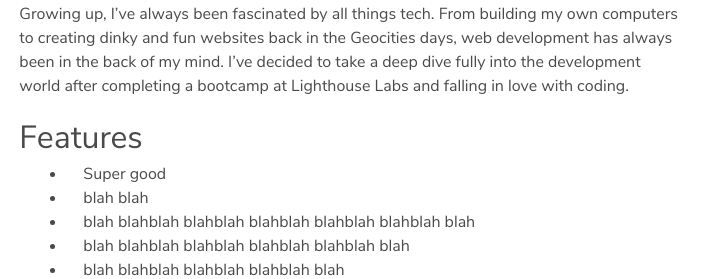
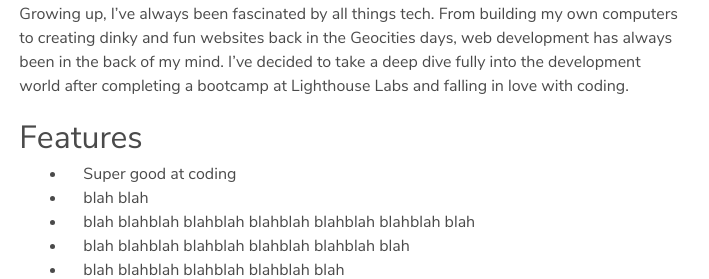
Before and after one commit to jerryhuang3/jerryhuang3.github.io, a plain HTML site: page index.html in a window 1280 px wide. Shown: the part 915-1194 px from the top of the page, 462-1171 px from the left. Drawn offline with Linux system fonts and the light colour scheme.

Commit message:
rebuilding site Tue Sep  3 23:54:09 EDT 2019

```diff
--- a/index.html
+++ b/index.html
@@ -209,7 +209,7 @@ Jerry Huang
 <h3 id="features">Features</h3>
 
 <ul>
-<li>Super good</li>
+<li>Super good at coding</li>
 <li>blah blah</li>
 <li>blah blahblah blahblah blahblah blahblah blahblah blah</li>
 <li>blah blahblah blahblah blahblah blahblah blah</li>
```
